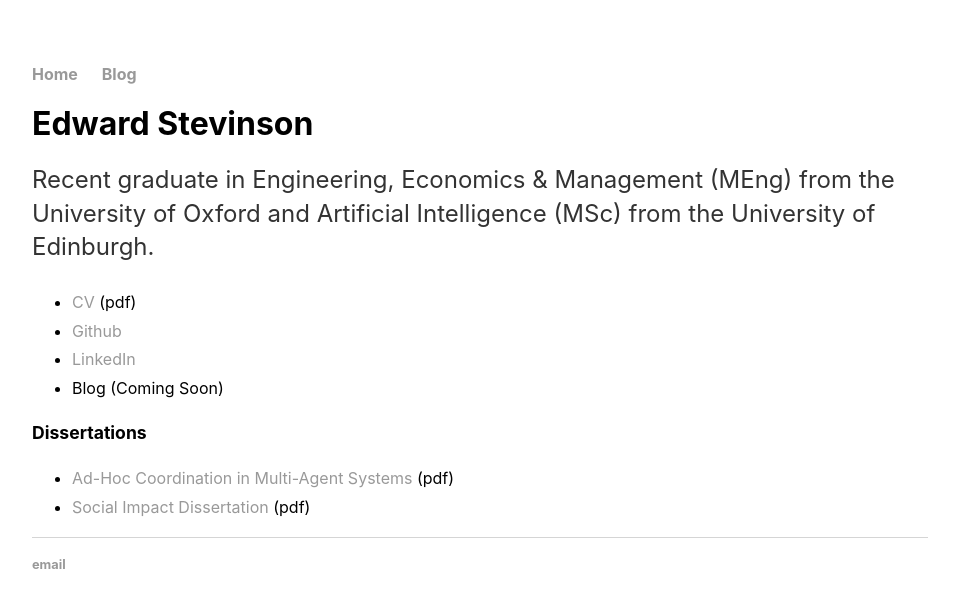
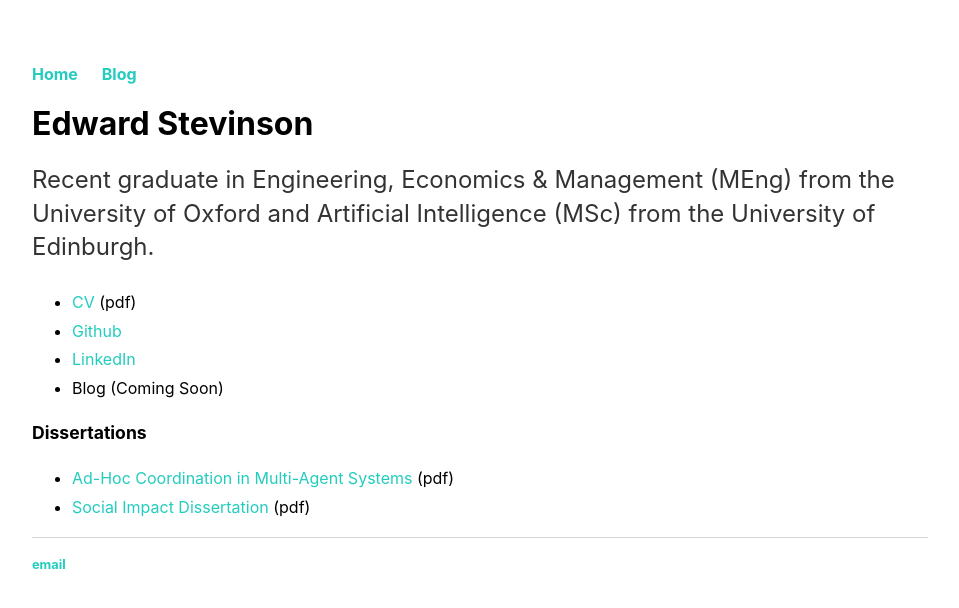
Before and after one commit to Stevinson/stevinson.github.io, a Jekyll site: the page built from index.md, in a window 1280 px wide. Shown: the top 608 px of the page, without its empty margins (160-1119 px from the left). Built offline with Jekyll 4.4.1, drawn with Linux system fonts in a browser that asks for light colours.

Commit message:
Update main.css

```diff
--- a/css/main.css
+++ b/css/main.css
@@ -36,16 +36,15 @@ nav ul li, footer ul li {
 
 a {
     text-decoration: none;
-    color: #999;
+    color: #23ccbe;
 }
 a:hover {
     text-decoration: underline;
+    color: #01aa9c;
 }
-a:hover {
 
-}
 a:visited {
-
+    color: #01aa9c;
 }
 
 footer {
```
